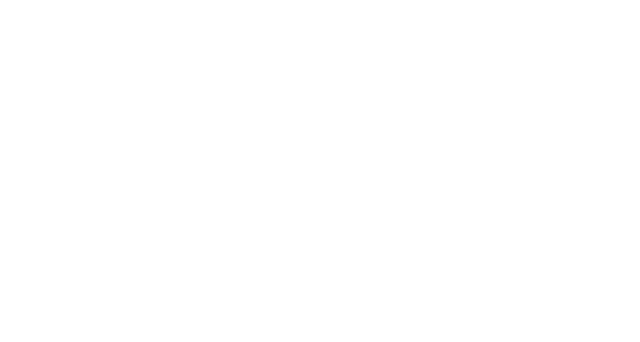
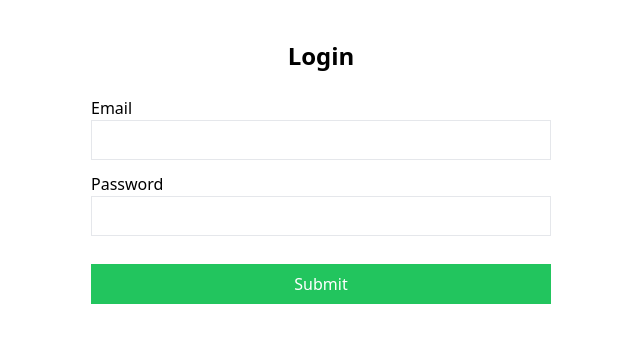
Before and after one commit to alif33/mealbee, a React (Create React App) app: page /login in a window 1280 px wide. Before the commit this address had no page. Shown: the top 342 px of the page, without its empty margins (319-959 px from the left). Built offline with nearby package versions, Linux system fonts and the light colour scheme.

Commit message:
login page added

```diff
--- a/src/App.js
+++ b/src/App.js
@@ -5,6 +5,7 @@
 } from "react-router-dom"
 import Home from "./pages/home"
 import Blog from "./pages/blog"
+import Login from "./pages/login"
 
 function App() {
   return (
@@ -14,6 +15,7 @@
           <Routes>
             <Route path="/" element={<Home/>} />
             <Route path="/blog" element={<Blog/>} />
+            <Route path="/login" element={<Login/>} />
           </Routes>
         </BrowserRouter>
       </div>
--- a/src/pages/home/index.jsx
+++ b/src/pages/home/index.jsx
@@ -24,7 +24,7 @@
                         Message
                     </li>
                     <li>
-                        Help
+                        <Link to="/login">Help</Link>
                     </li>
                 </ul>
             </div>
--- /dev/null
+++ b/src/pages/login/index.jsx
@@ -0,0 +1,35 @@
+import { useState } from "react"
+
+export default function Login(){
+    const [email, setEmail] = useState("")
+    const [password, setPassword] = useState("")
+
+    const handleSubmit = e=>{
+        e.preventDefault()
+    }
+
+    return(
+        <div className="flex justify-center">
+            <form className="w-10/12" onSubmit={handleSubmit}>
+                <h1 className="text-center text-2xl font-semibold pt-10 pb-6">Login</h1>
+                <div className="flex flex-col pb-3">
+                    <label>Email</label>
+                    <input
+                        type="text"
+                        className="w-full border h-10"
+                    />
+                </div>
+                <div className="flex flex-col pb-7">
+                    <label>Password</label>
+                    <input
+                        type="password"
+                        className="w-full border h-10"
+                    />
+                </div>
+                <div className="flex justify-center">
+                    <button className="w-full py-2 bg-green-500 text-white">Submit</button>
+                </div>
+            </form>
+        </div>
+    )
+}
```
